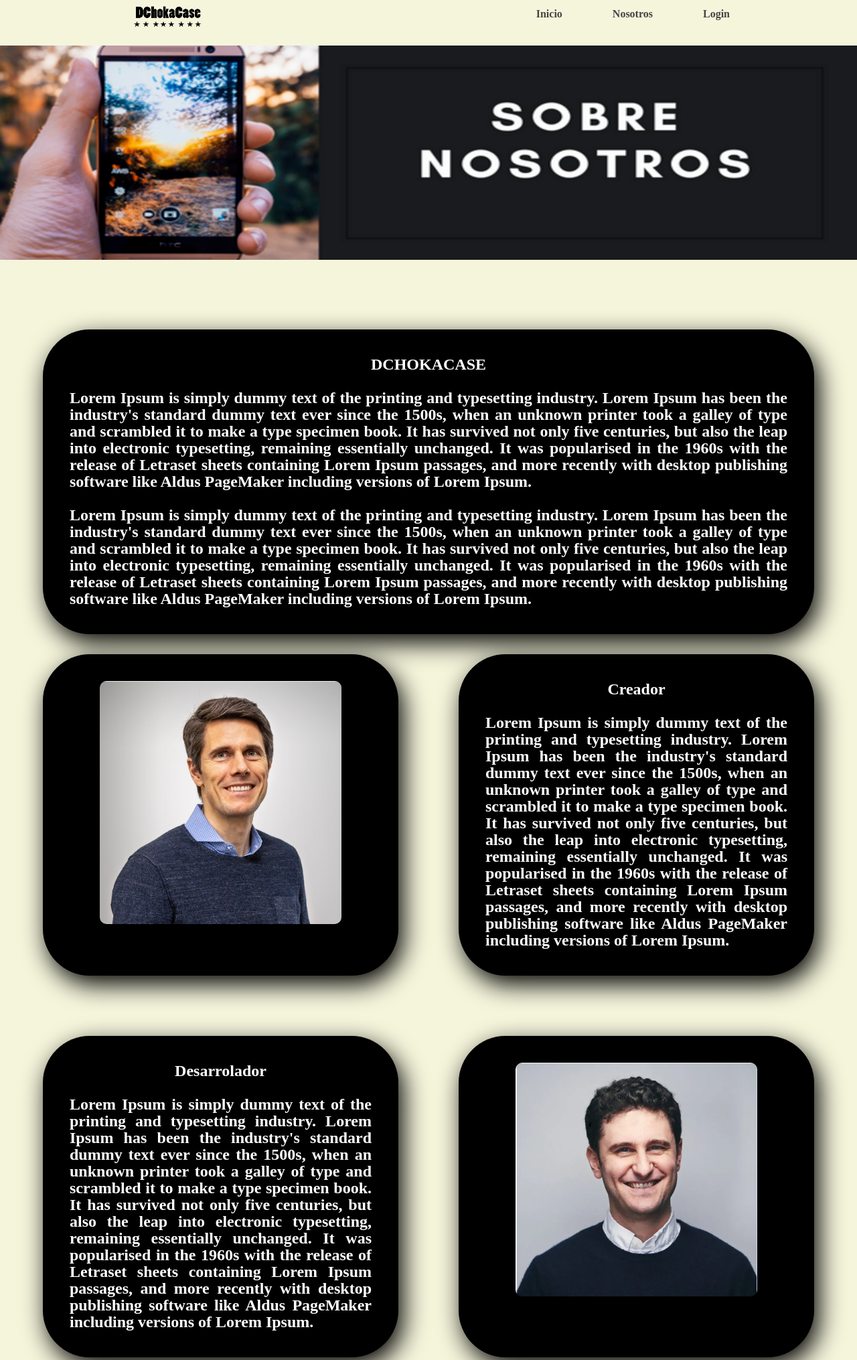
After one commit to ilR23/DCHOKACASE, a PHP site: page /nosotros.html in a window 1280 px wide. The commit adds this page. Shown: the top 2031 px of the page at 67% size. Run offline with PHP 8.4, Linux system fonts and the light colour scheme.

Commit message:
Nuevo nosotros

```diff
--- a/index.html
+++ b/index.html
@@ -32,7 +32,7 @@
             <div class="espacio">
                 <video controls>
                     <source src="multimedia/DChokaCaseInsta.mp4" type="video/mp4">
-                </video><br><br>
+                </video><br><br><br>
 
                 <h3>Video demostracion pagina instragram</h3>
 
@@ -40,7 +40,7 @@
 
             <div class="espacio">
 
-                <img src="Img/DCHOKACASE.png" width="500" height="375"><br><br><br>
+                <img src="Img/DCHOKACASE.png" width="500" height="375"><br><br>
                 <h3>Imagen demostracion</h3>
 
             </div>
--- /dev/null
+++ b/nosotros.html
@@ -0,0 +1,120 @@
+<!DOCTYPE html>
+<html lang="es-ES">
+<head>
+    <meta charset="UTF-8">
+    <meta http-equiv="X-UA-Compatible" content="IE=edge">
+    <meta name="viewport" content="width=device-width, initial-scale=1.0">
+    <title>DChokaCase</title>
+    <link rel="stylesheet" href="stylesNosotros.css">
+</head>
+<body>
+    <header>
+        <div class="menu">
+          <img id="fotomenu" src="Img/schka.png" alt="">
+          <nav>
+              <ul>
+                <li><a href="index.html">Inicio</a></li>
+                <li><a href="contacto.html">Nosotros</a></li>
+                <li><a href="login.html">Login</a></li>
+              </ul>
+          </nav>
+        </div>
+    </header><br>
+
+    <img id="sobreno" src="Img/Sobre Nosotros  2.png"><br>
+
+    <section class="container">
+        <div class="espacio">
+
+            <h1>DCHOKACASE</h1><br>
+            <h2>Lorem Ipsum is simply dummy text of the printing and typesetting industry. Lorem Ipsum has been the industry's standard dummy text ever since the 1500s, when an unknown printer took a galley of type and scrambled it to make a type specimen book. It has survived not only five centuries, but also the leap into electronic typesetting, remaining essentially unchanged. It was popularised in the 1960s with the release of Letraset sheets containing Lorem Ipsum passages, and more recently with desktop publishing software like Aldus PageMaker including versions of Lorem Ipsum.</h2><br>
+            <h2>Lorem Ipsum is simply dummy text of the printing and typesetting industry. Lorem Ipsum has been the industry's standard dummy text ever since the 1500s, when an unknown printer took a galley of type and scrambled it to make a type specimen book. It has survived not only five centuries, but also the leap into electronic typesetting, remaining essentially unchanged. It was popularised in the 1960s with the release of Letraset sheets containing Lorem Ipsum passages, and more recently with desktop publishing software like Aldus PageMaker including versions of Lorem Ipsum.</h2>
+
+        </div>
+        <div class="container-index">
+
+
+            <div class="espacio">
+                <img src="img/Persona1.png" alt="persona 1">
+            </div>
+
+            <div class="espacio">
+
+                <h1>Creador</h1><br>
+                <h2>Lorem Ipsum is simply dummy text of the printing and typesetting industry. Lorem Ipsum has been the industry's standard dummy text ever since the 1500s, when an unknown printer took a galley of type and scrambled it to make a type specimen book. It has survived not only five centuries, but also the leap into electronic typesetting, remaining essentially unchanged. It was popularised in the 1960s with the release of Letraset sheets containing Lorem Ipsum passages, and more recently with desktop publishing software like Aldus PageMaker including versions of Lorem Ipsum.</h2>
+
+            </div>
+            <div class="espacio">
+
+                <h1>Desarrolador</h1><br>
+                <h2>Lorem Ipsum is simply dummy text of the printing and typesetting industry. Lorem Ipsum has been the industry's standard dummy text ever since the 1500s, when an unknown printer took a galley of type and scrambled it to make a type specimen book. It has survived not only five centuries, but also the leap into electronic typesetting, remaining essentially unchanged. It was popularised in the 1960s with the release of Letraset sheets containing Lorem Ipsum passages, and more recently with desktop publishing software like Aldus PageMaker including versions of Lorem Ipsum.</h2>
+
+            </div>
+
+            <div class="espacio">
+
+                <img src="img/Persona2.png" alt="persona2">
+
+            </div>
+
+        </div>
+
+
+        <div class="contenedorfoto">
+
+            <figure>
+
+                <img class="izquierda" src="img/carcasa 1.png" alt="imagen1">
+                <div class="capa">
+                    <h3>Carcasa</h3>
+                </div>
+
+            </figure><br>
+
+            <figure>
+
+                <img class="derecha" src="Img/carcasa 2.png" alt="imagen2">
+                <div class="capa">
+                    <h3>Carcasa</h3>
+                </div>
+
+            </figure>
+
+            <figure>
+
+                <img class="centro" src="Img/carcasa 3.png" alt="imagen3">
+                <div class="capa">
+                    <h3>Carcasa</h3>
+                </div>
+
+            </figure>
+
+
+        </div>
+    </section><br><br><br>
+
+
+
+<footer>
+
+    <div>
+        <p><img src="Img/DCHOKACASE.png">  DCHOKACASE</p>
+    </div>
+
+    <div>
+
+        <a href="#">Politca Privacidad</a> - <a href="#">Politca de Cookies</a>
+        <h6 >DChokaCase. - Copiapo,Chile, Universidad de atacama</h6>
+
+    </div>
+
+    <div>
+        <p>
+            Contacta en: <a href="https://www.instagram.com/d.choka_case/?hl=es">DChokaCase <img id="fotoFo" src="Img/insta.png" ></a>
+            <a href="https://api.whatsapp.com/send/?phone=56989608496&text&type=phone_number&app_absent=0"><img id="fotoFo" src="Img/WhatsApp.svg.webp"></a>
+        </p>
+    </div>
+
+</footer>
+</body>
+</html>
--- /dev/null
+++ b/stylesNosotros.css
@@ -0,0 +1,249 @@
+body{
+    background-color: beige;
+    justify-content: center;
+    position: relative;
+
+}
+
+header {
+    background: beige;
+    width: 100%;
+    clear: both;
+    content:'';
+    display: table;
+    position: fixed;
+    z-index: 100;
+}
+
+#banner{
+    width: 100%;
+}
+#sobreno{
+    margin-top: 50px;
+    width: 100%;
+}
+
+footer{
+
+    display: flex;
+    justify-content: space-around;
+    width: 100%;
+    background-color: rgba(212, 206, 218, 0.623);
+    padding: 40px;
+
+}
+
+footer img{
+    width: 30px;
+    height: 30px;
+}
+
+#fotoFo{
+    width: 30px;
+    height: 30px;
+}
+
+/* MENU DE NAVEGACION*/
+* {
+    padding: 0;
+    margin: 0;
+    box-sizing: border-box;
+}
+
+.menu {
+    width: 900px;
+    margin: 0 auto;
+}
+
+#fotomenu{
+    width: 120px;
+    height: 50px;
+    float: left;
+    padding: 8px;
+
+}
+
+nav {
+    float: right;
+}
+
+nav ul li {
+    list-style: none;
+    margin-left: 75px;
+    padding: 12px 0;
+    float: left;
+    position: relative;
+}
+
+nav ul li a {
+    text-decoration: none;
+    color: #444;
+    font-weight: bold;
+}
+
+nav ul li a::before {
+    display: block;
+    content: '';
+    width: 0%;
+    background: #444;
+    height: 5px;
+    top:0;
+    position: absolute;
+    transition: width 0.2s;
+}
+
+nav ul li a:hover::before {
+    width: 100%;
+}
+
+/*Contenido index*/
+
+.container{
+    justify-content: center;
+    display: grid;
+    width: 90%;
+    height: auto;
+    margin: auto;
+    margin-top: 100px;
+    margin-bottom: 100px;
+    gap: 30px;
+}
+
+.container-index{
+
+    justify-content: center;
+    display: grid;
+    grid-template-columns: 2fr 2fr;
+    width: 100%;
+    gap: 90px;
+}
+
+.espacio{
+
+    justify-content: center;
+    text-align: justify;
+    line-height: 25px;
+    height: 100%;
+    width: 100%;
+    margin: auto;
+    padding: 40px;
+    background: #000;
+    border-radius: 70px;
+    color: #fff;
+    box-shadow: 7px 13px 37px #000;
+
+}
+
+.espacio h1{
+    text-align: center;
+}
+
+.espacio h3{
+    text-align: center;
+}
+
+.espacio video{
+    width: 100%;
+    height: 80%;
+    border-radius: 10px;
+
+}
+
+.espacio img{
+    justify-content: space-around;
+    float: center;
+    display: block;
+    margin: auto;
+    border-radius: 10px;
+    width: 80%;
+}
+
+img.izquierda {
+    float: left;
+    width: 350px;
+    height: 450px;
+}
+img.centro {
+float: center;
+width: 340px;
+height: 450px;
+}
+
+img.derecha {
+    width: 340px;
+    height: 450px;
+    float: right;
+}
+
+/*Contenido index*/
+
+.espacio figure{
+    position: relative;
+    height: 250px;
+    width: 350px;
+    overflow: hidden;
+
+}
+
+
+.contenedorfoto{
+    width: 100%;
+    display: flex;
+    justify-content: center;
+    align-items: center;
+    height: 50vh;
+    margin: 10px;
+}
+.contenedorfoto figure{
+   position:relative;
+    height: 250px;
+    margin: 10px;
+    cursor: pointer;
+    width: 350px;
+    overflow: hidden;
+    border-radius: 6px;
+    box-shadow: 0px 15px 25px rgba(0,0,0,0.50);
+}
+.contenedorfoto figure img{
+    width: 100%;
+    height: 100%;
+    transition: all 400ms ease-out;
+    will-change: transform;
+}
+.contenedorfoto figure .capa{
+    position: absolute;
+    top: 0;
+    width: 100%;
+    height: 100%;
+    background: rgba(0,103,123,0.7);
+    transition: all 400ms ease-out;
+    opacity: 0;
+    visibility: hidden;
+   text-align: center;
+}
+.contenedorfoto figure:hover > .capa {
+    opacity: 1;
+    visibility: visible;
+}
+.contenedorfoto figure:hover > .capa h3{
+    margin-top: 70px;
+    margin-bottom: 15px;
+}
+.contenedorfoto figure:hover > img{
+    transform: scale(1.3);
+}
+.contenedorfoto figure .capa h3{
+    color: #fff;
+    font-weight: 400;
+    margin-bottom: 120px;
+    transition: all 400ms ease-out;
+     margin-top: 30px;
+}
+.contenedorfoto figure .capa p{
+    color: #fff;
+    font-size: 15px;
+    line-height: 1.5;
+    width: 100%;
+    max-width: 220px;
+    margin: auto;
+}
```
Also changed, not shown: styles.css (+5 -4 lines), Img/Persona1.png (added), Img/Persona2.png (added), Img/Sobre Nosotros  2.png (added), Img/Sobre Nosotros .png (added).
